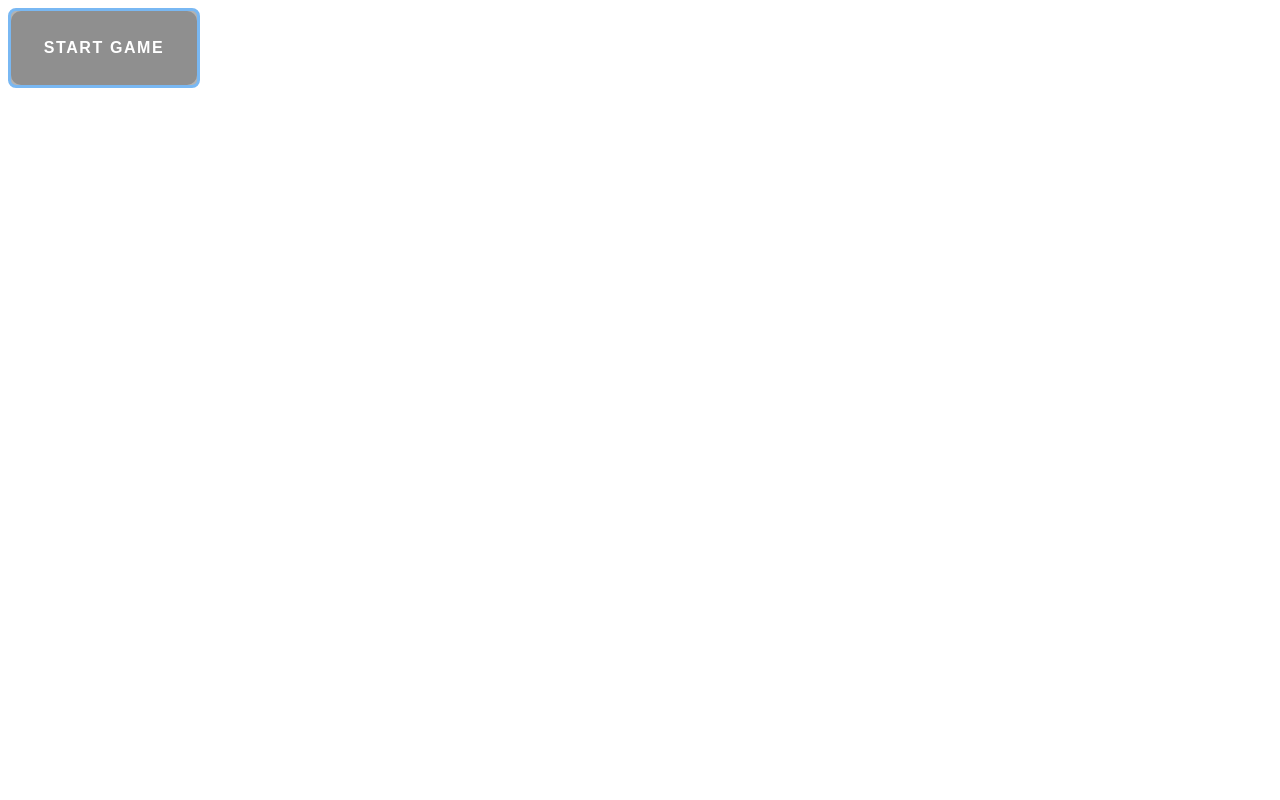
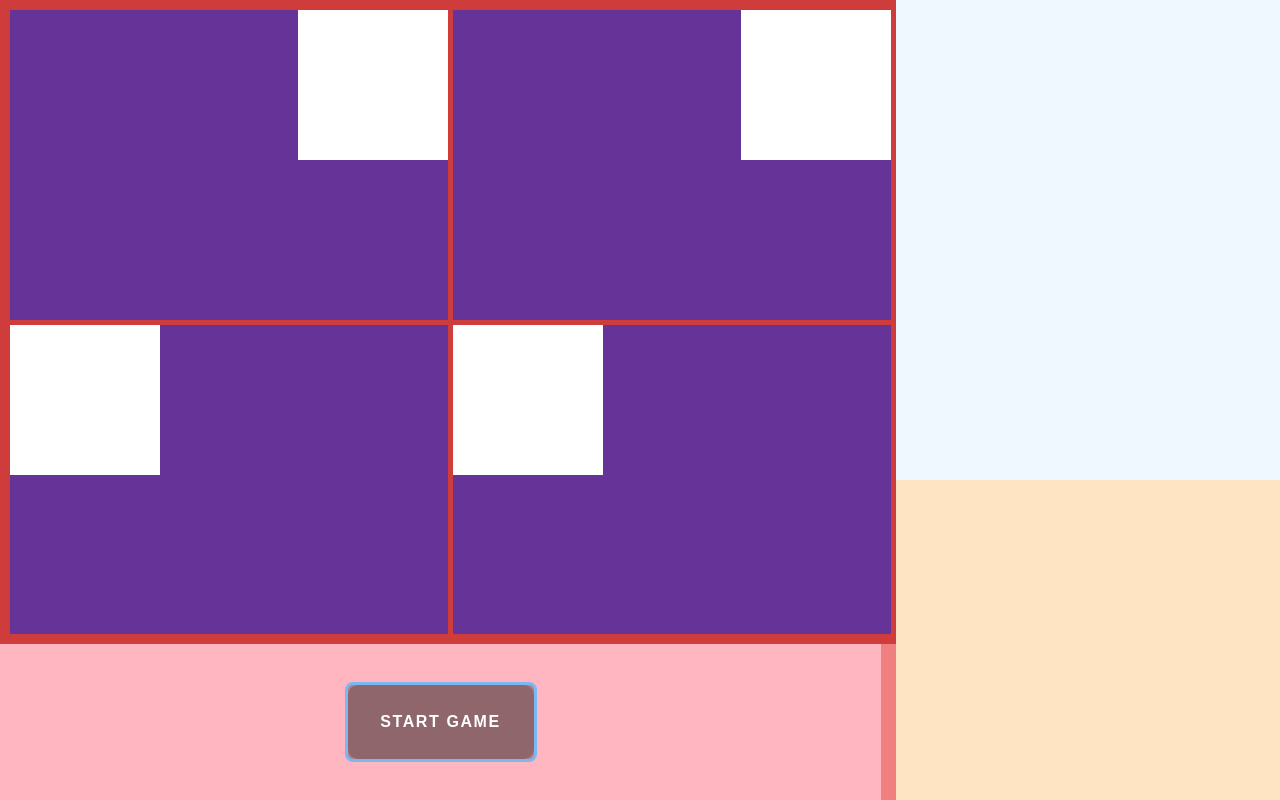
Before and after one commit to WolfsHollow/Code777, a React (Create React App) app: page /room in a window 1280 px wide. Built offline with nearby package versions, Linux system fonts and the light colour scheme.

Commit message:
created logic and state changes for adding player number and username.  added ui for lobby page

```diff
--- /dev/null
+++ b/src/components/LobbyPlayerBox.tsx
@@ -0,0 +1,26 @@
+import React, { useEffect } from 'react'
+import { useAppDispatch, useAppSelector } from '../hooks/customHook'
+import { selectPlayers, selectUsername, updatePlayers } from './gameStateSlice'
+
+type props = {
+    locationClass?: string,
+    playerNumber: number,
+}
+
+const LobbyPlayerBox = ({ locationClass, playerNumber }: props) => {
+
+    const dispatch = useAppDispatch();
+    const username = useAppSelector(selectUsername);
+
+    const handleClick = () => {
+        dispatch(updatePlayers([username, playerNumber]))
+    }
+
+    return (
+        <div className={`playerBoxContainer ${locationClass}`}>
+            <div className='playerBox' onClick={handleClick}></div>
+        </div>
+    )
+}
+
+export default LobbyPlayerBox
--- a/src/components/gameStateSlice.ts
+++ b/src/components/gameStateSlice.ts
@@ -7,6 +7,7 @@ interface gameState {
     playerTurn: number,
     currentQuestion: number,
     players: Array<string>,
+    username: string,
     userPlayerNumber: number,
     numPlayers: number,
     playerHands: Array<Array<string>>,
@@ -18,6 +19,7 @@ const initialState: gameState = {
     playerTurn: 0,
     currentQuestion: 0,
     players: [PLAYER.ONE, PLAYER.TWO, PLAYER.THREE, PLAYER.FOUR],
+    username: 'Player One',
     userPlayerNumber: 0,
     numPlayers: 4,
     playerHands: [['??', '??', '??'], ['??', '??', '??'], ['??', '??', '??'], ['??', '??', '??']],
@@ -102,9 +104,17 @@ export const gameStateSlice = createSlice({
             state.playerHands = newHands;
             console.log(`${player} -- hands updated`)
         },
-        updatePlayers: (state, { payload }: PayloadAction<Array<string>>) => {
-            state.players = payload;
+        updatePlayers: (state, { payload }: PayloadAction<[string, number]>) => {
+            let userIndex = state.players.indexOf(payload[0])
+            if (userIndex !== -1) {
+                state.players[userIndex] = null;
+            }
+            state.players[payload[1]] = payload[0];
             console.log(`current players ${payload}`);
+        },
+        updateUsername: (state, { payload }: PayloadAction<string>) => {
+            state.username = payload;
+            console.log('Username changed to ', payload);
         },
         resetState: (state, action) => {
             return {// reset everything other than login info
@@ -115,7 +125,7 @@ export const gameStateSlice = createSlice({
 });
 
 export const { changePlayer, makeQuestionBankList, updatePlayerHands, updatePlayers,
-    resetState, dealCards, getNewQuestion, startNextTurn
+    resetState, dealCards, getNewQuestion, startNextTurn, updateUsername,
 } = gameStateSlice.actions;
 
 export const selectDeck = (state) => state.gameState.deck;
@@ -125,5 +135,6 @@ export const selectPlayerHands = (state) => state.gameState.playerHands;
 export const selectQuestionBank = (state) => state.gameState.questionBank;
 export const selectCurrentQuestion = (state) => state.gameState.currentQuestion;
 export const selectNumPlayers = (state) => state.gameState.numPlayers;
+export const selectUsername = (state) => state.gameState.username;
 
 export default gameStateSlice.reducer;
--- a/src/index.css
+++ b/src/index.css
@@ -175,6 +175,7 @@ code {
 
 
 /*#region animation*/
+
 .changeAnimation {
   animation-name: change;
   animation-duration: 4s;
@@ -203,6 +204,87 @@ code {
 
 /*#endregion end animation */
 
+/*#region lobby*/
+.lobby {
+  background-color: purple;
+  height: 100%;
+  width: 100%;
+  display: flex;
+  flex-flow: row;
+}
+
+.leftContainer {
+  background-color: lightcoral;
+  display: flex;
+  height: 100%;
+  width: 70%;
+  flex-flow: column;
+  box-sizing: border-box;
+  padding-right: 15px;
+}
+
+.rightContainer {
+  background-color: lightblue;
+  display: flex;
+  flex-flow: column;
+  height: 100%;
+  width: 30%;
+  box-sizing: border-box;
+}
+
+.playerSelectorContainer {
+  background-color: rgba(199, 43, 43, 0.795);
+  height: 80%;
+  width: 100%;
+  display: grid;
+  grid-template-columns: 1fr 1fr;
+  grid-template-rows: 1fr 1fr;
+  padding: 10px 10px 10px 10px;
+  gap: 5px;
+}
+
+.startGameContainer {
+  display: flex;
+  background-color: lightpink;
+  height: 20%;
+  width: 100%;
+  justify-content: center;
+  align-items: center;
+}
+
+.playerBoxContainer {
+  background-color: rebeccapurple;
+  height: 100%;
+  width: 100%;
+}
+
+.playerBox {
+  height: 150px;
+  width: 150px;
+  background-color: white;
+}
+
+.evenPlayer {
+  display: flex;
+  justify-content: flex-end;
+  /* padding-top: 50%; */
+}
+
+.oddPlayer {}
+
+.playerList {
+  height: 60%;
+  width: 100%;
+  background-color: aliceblue;
+}
+
+.chatBox {
+  height: 40%;
+  width: 100%;
+  background-color: bisque;
+}
+
+/*#endregion lobby*/
 
 .gameplay {
   display: grid;
@@ -235,7 +317,6 @@ code {
   display: flex;
   flex-direction: column;
   user-select: none;
-
 }
 
 .playerName,
@@ -247,7 +328,6 @@ code {
   background-color: blue;
   border: 1px solid white;
   user-select: none;
-
 }
 
 .cardContainer {
@@ -322,7 +402,6 @@ code {
   user-select: none;
 }
 
-
 /*#region colors */
 .blk {
   color: var(--black);
--- a/src/pages/CreateRoom.tsx
+++ b/src/pages/CreateRoom.tsx
@@ -1,10 +1,29 @@
-import React from 'react'
+import React, { useRef } from 'react'
 import Button from '../components/Button'
+import { updateUsername } from '../components/gameStateSlice';
+import { useAppDispatch } from '../hooks/customHook'
 
 const CreateRoom = () => {
+
+    const username = useRef(null);
+
+    const dispatch = useAppDispatch();
+
+    const handleUsernameSubmit = () => {
+        dispatch(updateUsername(username.current.value));
+    }
+
     return (
         <div>
-            <Button text='Create Room' routesTo='room' />
+            <div className='Login Form'>
+                <form className='loginForm'>
+                    <label htmlFor="username">
+                        <span>User Name</span>
+                        <input type="text" id="username" name="username" ref={username} />
+                    </label>
+                </form>
+            </div>
+            <Button className='confirmButton' text='Create Room' onClick={handleUsernameSubmit} routeAndClick={true} routesTo='room' />
         </div>
     )
 }
--- a/src/pages/Lobby.tsx
+++ b/src/pages/Lobby.tsx
@@ -1,10 +1,31 @@
 import React from 'react'
 import Button from '../components/Button'
+import { selectUsername } from '../components/gameStateSlice'
+import LobbyPlayerBox from '../components/LobbyPlayerBox'
+import { useAppSelector } from '../hooks/customHook'
 
 const Lobby = () => {
+
+    const username = useAppSelector(selectUsername);
+    console.log(username);
+
     return (
-        <div>
-            <Button text='Start Game' routesTo='room/game' />
+        <div className='lobby'>
+            <div className='leftContainer'>
+                <div className='playerSelectorContainer'>
+                    <LobbyPlayerBox locationClass={'evenPlayer'} playerNumber={1} />
+                    <LobbyPlayerBox locationClass={'evenPlayer'} playerNumber={3} />
+                    <LobbyPlayerBox locationClass={''} playerNumber={0} />
+                    <LobbyPlayerBox locationClass={''} playerNumber={2} />
+                </div>
+                <div className='startGameContainer'>
+                    <Button text='Start Game' routesTo='room/game' />
+                </div>
+            </div>
+            <div className='rightContainer'>
+                <div className='playerList'></div>
+                <div className='chatBox'></div>
+            </div>
         </div>
     )
 }
```
